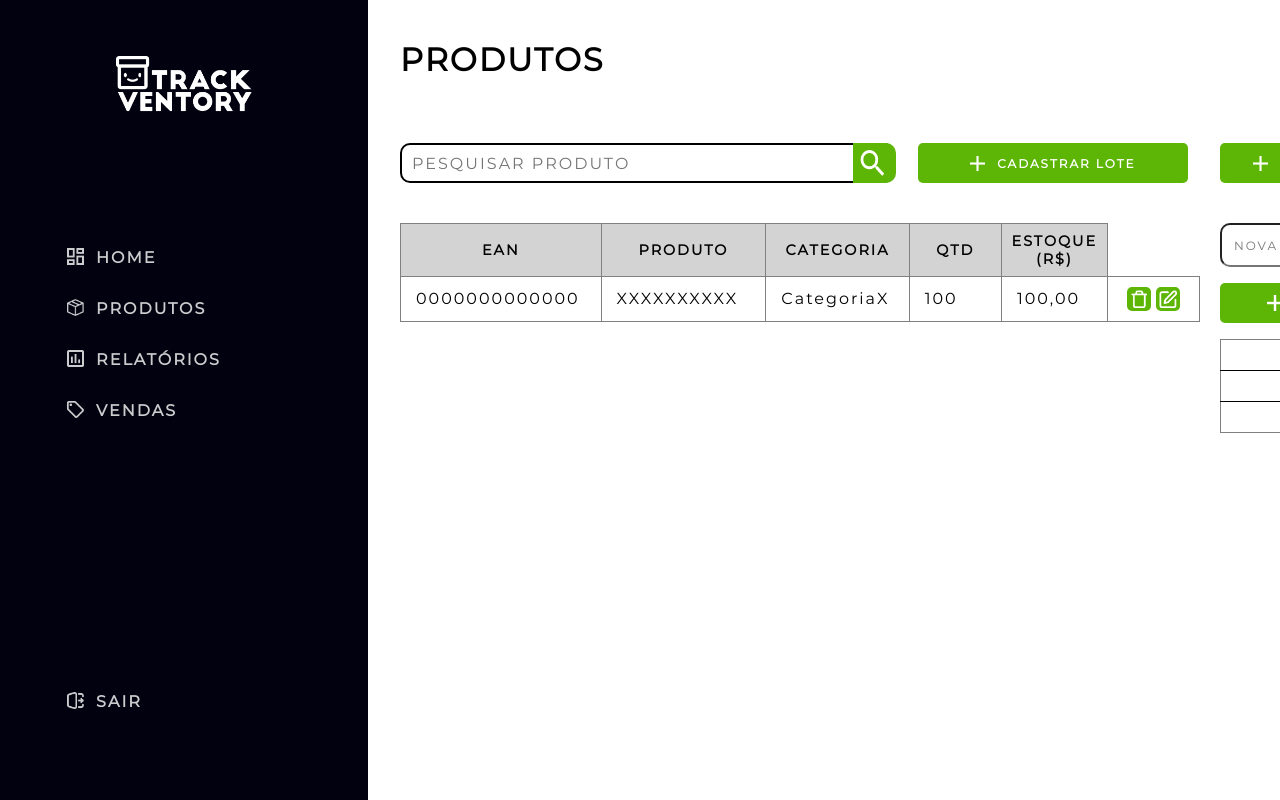
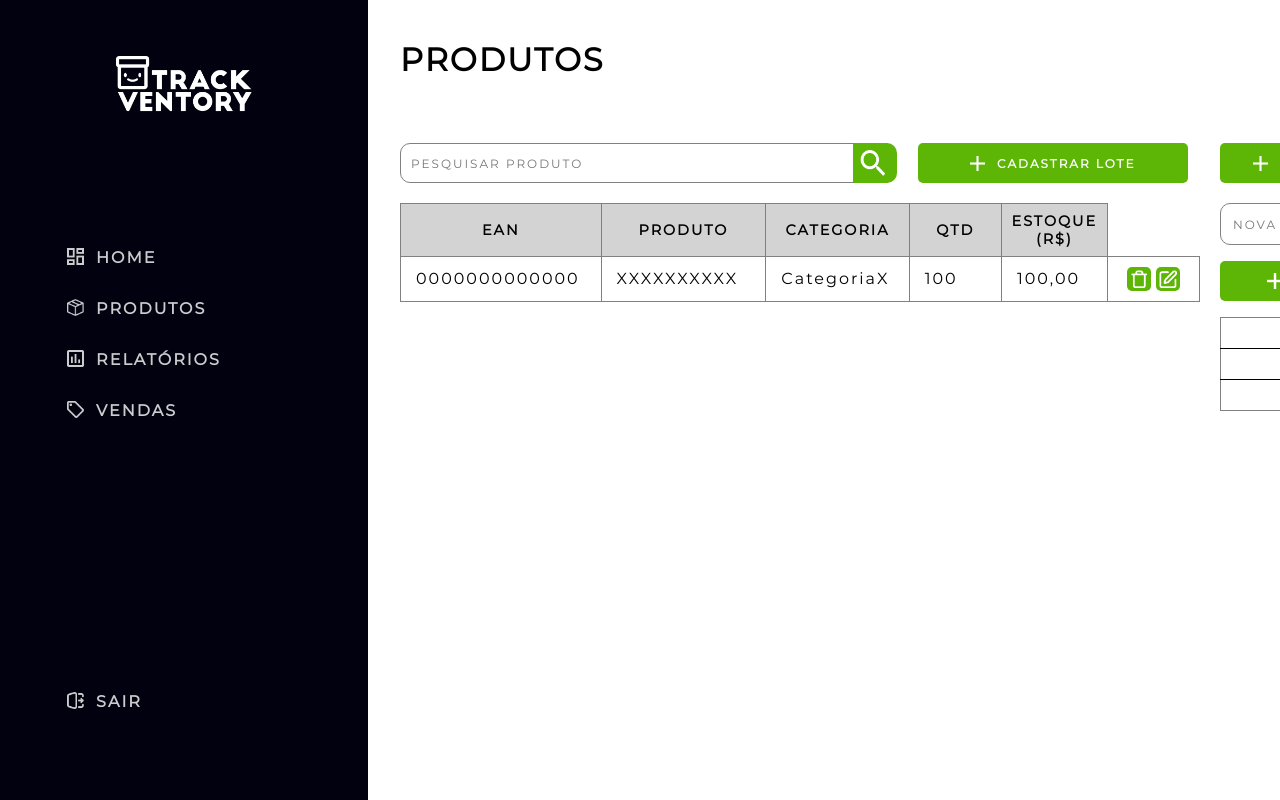
Before and after one commit to winvirg/Trackventory, a Next.js app: page /user/produto in a window 1280 px wide. Built offline with nearby package versions, Linux system fonts and the light colour scheme.

Commit message:
Ajustes no estilo dos inputs

```diff
--- a/src/app/page.module.css
+++ b/src/app/page.module.css
@@ -920,9 +920,8 @@
     display: flex;
     align-items: center;
     background-color: white;
-    border: 2px solid #000000;
+    border: 1px solid gray;
     border-radius: 10px;
-    padding: 0;
     width: 100vh;
     height: 5vh;
     position: relative;
@@ -939,8 +938,14 @@
     outline: none;
     flex: 1;
     padding: 0 10px;
-    font-size: 16px;
+    font-size: 12px;
     height: 100%;
+  }
+
+  .gridpainel_produto .botoes_produto .pesquisa_produto.focused {
+    border: 2px solid black;
+    margin: 2.9vh 2.9vh 0 0;
+
   }
 
   .gridpainel_produto .botoes_produto .botao_pesquisar {
@@ -956,6 +961,8 @@
     position: absolute;
     right: 0;
   }
+
+
 
   .lista_produtos table {
     width: 100%;
@@ -1056,6 +1063,7 @@
     padding: 1em;
     height: 2vh;
     width: 29.5vh;
+    border: 1px solid gray;
     border-radius: 10px;
     display: flex;
     cursor: text;
--- a/src/app/user/produto/page.tsx
+++ b/src/app/user/produto/page.tsx
@@ -9,6 +9,8 @@ import Menu from "@/app/components/menu_interno";
 import Categoria from "./categoria/page";
 
 export default function Produto() {
+    // Estado para controlar o foco
+    const [isFocused, setIsFocused] = useState(false);
 
     return (
         <div className={styles.pagina_produto}>
@@ -18,8 +20,14 @@ export default function Produto() {
                     <h1>Produtos</h1>
                     <div className={styles.gridpainel_produto}>
                         <div className={styles.botoes_produto}>
-                            <div className={styles.pesquisa_produto}>
-                                <input type="text" placeholder="Pesquisar Produto" name="pesquisa" />
+                            <div className={`${styles.pesquisa_produto} ${isFocused ? styles.focused : ''}`}>
+                                <input
+                                    type="text"
+                                    placeholder="Pesquisar Produto"
+                                    name="pesquisa"
+                                    onFocus={() => setIsFocused(true)}
+                                    onBlur={() => setIsFocused(false)}
+                                />
                                 <Link href={"#search"} className="botao_pesquisar">
                                     <Image className={styles.icones_tabela} src={"/images/icone_pesquisa.png"} alt={"Pesquisa"} width={50} height={50} priority />
                                 </Link>
```
